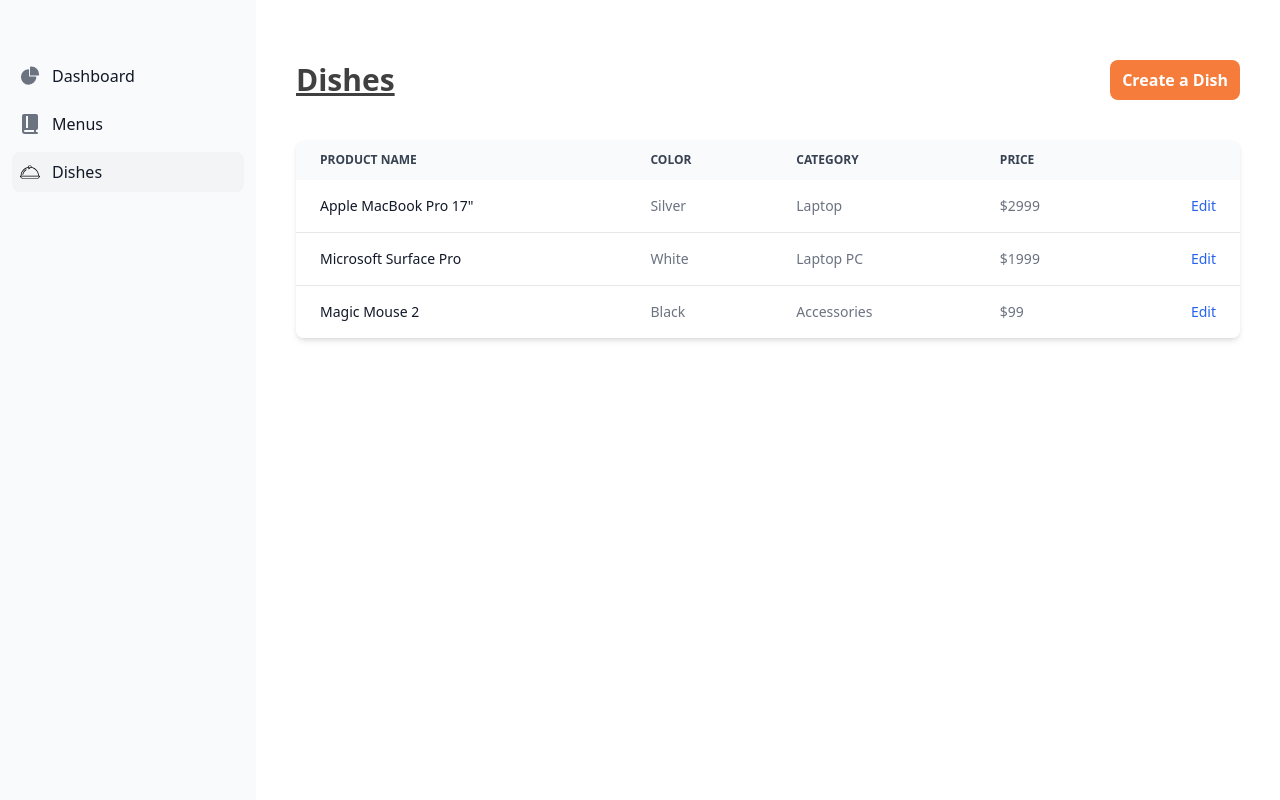
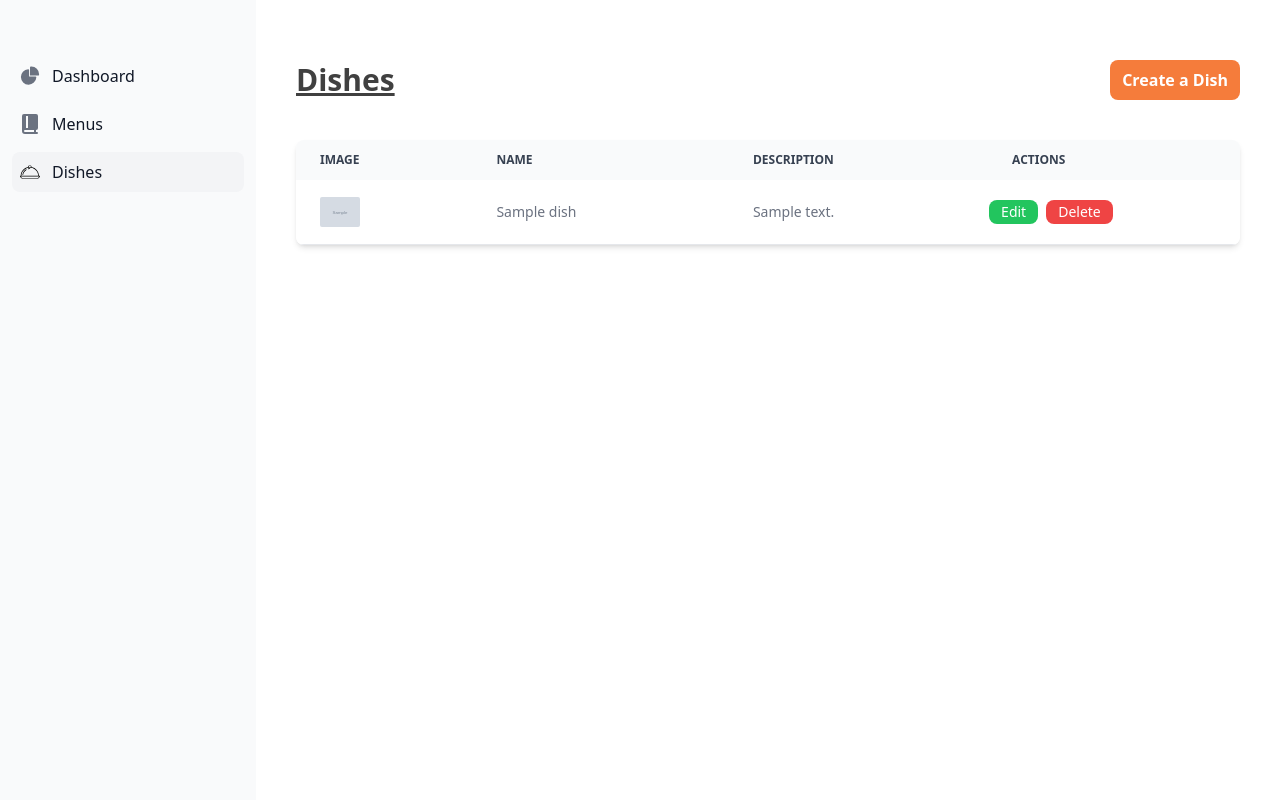
Before and after one commit to Taha-mlaiki/yc-cuisine, a PHP site: page /plat.php in a window 1280 px wide. Shown: the part 68-868 px from the top of the page. Run offline with PHP 8.4, Linux system fonts and the light colour scheme; the visitor is signed in with stand-in values (Sample User, id 1); tables that the repository leaves empty or names only in its code hold one stand-in row (values such as "Sample post"); grey boxes marked "Sample" are stand-in pictures; some libraries are stand-ins or nearby versions.

Commit message:
prepare the envirement for update dish

```diff
--- /dev/null
+++ b/actions/dish/create_update.php
@@ -0,0 +1,18 @@
+<?php
+include "./lib/validateInput.php";
+include "./inc/connectDB.php";
+if (isset($_POST["create"])) {
+    $name = validateInput($_POST["name"]);
+    $descritpion = validateInput($_POST["description"]);
+    $image = validateInput($_POST["image"]);
+    if (!$name || !$descritpion || !$image) {
+        exit();
+    }
+    $stm = $conn->prepare("INSERT INTO dish (name,description,image_url) VALUES (?,?,?)");
+    $stm->bind_param("sss", $name, $descritpion, $image);
+    $stm->execute();
+}
+
+if (isset($_POST["edit"])) {
+
+}
--- a/inc/navbar.php
+++ b/inc/navbar.php
@@ -1,5 +1,5 @@
 <?php
-include "./actions/singout.php" ;
+include "./actions/auth/singout.php" ;
 ?>
 <div>
     <nav class="bg-black/90 border-gray-200 dark:bg-gray-900">
--- a/index.php
+++ b/index.php
@@ -1,5 +1,5 @@
 <?php include "./inc/header.php" ?>
-<?php include "./actions/login.php" ?>
+<?php include "./actions/auth/login.php" ?>
 <?php include "./lib/middleware.php" ?>
 <main class=" flex items-center justify-center bg-black/90 text-white h-screen">
     <div class="max-w-xl w-full">
--- a/plat.php
+++ b/plat.php
@@ -1,4 +1,14 @@
+<?php
+include "./inc/connectDB.php";
+include "./actions/dish/create_update.php";
+$stm = $conn->prepare("SELECT * FROM dish");
+$stm->execute();
+$res = $stm->get_result();
+if ($res) {
+    $dishes = $res->fetch_all(MYSQLI_ASSOC);
+}
 
+?>
 <?php include "./inc/header.php" ?>
 <div class="min-h-screen flex flex-col">
     <div class="bg-black">
@@ -44,74 +54,45 @@
                     <thead class="text-xs text-gray-700 uppercase bg-gray-50 dark:bg-gray-700 dark:text-gray-400">
                         <tr>
                             <th scope="col" class="px-6 py-3">
-                                Product name
+                                Image
                             </th>
                             <th scope="col" class="px-6 py-3">
-                                Color
+                                Name
                             </th>
                             <th scope="col" class="px-6 py-3">
-                                Category
+                                Description
                             </th>
                             <th scope="col" class="px-6 py-3">
-                                Price
-                            </th>
-                            <th scope="col" class="px-6 py-3">
-                                <span class="sr-only">Edit</span>
+                                Actions
                             </th>
                         </tr>
                     </thead>
                     <tbody>
-                        <tr class="bg-white border-b dark:bg-gray-800 dark:border-gray-700 hover:bg-gray-50 dark:hover:bg-gray-600">
+                        <?php if (isset($dishes) && count($dishes) > 0):  ?>
+                            <?php foreach ($dishes as $dish) : ?>
+                                <tr class="bg-white items-center border-b dark:bg-gray-800 dark:border-gray-700 hover:bg-gray-50 dark:hover:bg-gray-600">
                                     <th scope="row" class="px-6 py-4 font-medium text-gray-900 whitespace-nowrap dark:text-white">
-                                Apple MacBook Pro 17"
+                                        <img src="<?= $dish["image_url"] ?>" class="w-10 rounded-sm" alt="">
                                     </th>
                                     <td class="px-6 py-4">
-                                Silver
+                                        <?= $dish["name"] ?>
                                     </td>
                                     <td class="px-6 py-4">
-                                Laptop
+                                        <?= $dish["description"] ?>
                                     </td>
-                            <td class="px-6 py-4">
-                                $2999
-                            </td>
-                            <td class="px-6 py-4 text-right">
-                                <a href="#" class="font-medium text-blue-600 dark:text-blue-500 hover:underline">Edit</a>
+                                    <td class=" py-5 flex items-center gap-x-2">
+                                        <button onclick='editDish(<?= json_encode($dish); ?>)' class="text-white bg-green-500 px-3 py-0.5 rounded-lg">Edit</button>
+                                        <button class="text-white bg-red-500 px-3 py-0.5 rounded-lg">Delete</button>
                                     </td>
                                 </tr>
-                        <tr class="bg-white border-b dark:bg-gray-800 dark:border-gray-700 hover:bg-gray-50 dark:hover:bg-gray-600">
-                            <th scope="row" class="px-6 py-4 font-medium text-gray-900 whitespace-nowrap dark:text-white">
-                                Microsoft Surface Pro
+                            <?php endforeach; ?>
+                        <?php else : ?>
+                            <tr>
+                                <th colspan="100%" class="text-center text-neutral-700 w-full py-4">
+                                    No dish available.
                                 </th>
-                            <td class="px-6 py-4">
-                                White
-                            </td>
-                            <td class="px-6 py-4">
-                                Laptop PC
-                            </td>
-                            <td class="px-6 py-4">
-                                $1999
-                            </td>
-                            <td class="px-6 py-4 text-right">
-                                <a href="#" class="font-medium text-blue-600 dark:text-blue-500 hover:underline">Edit</a>
-                            </td>
                             </tr>
-                        <tr class="bg-white dark:bg-gray-800 hover:bg-gray-50 dark:hover:bg-gray-600">
-                            <th scope="row" class="px-6 py-4 font-medium text-gray-900 whitespace-nowrap dark:text-white">
-                                Magic Mouse 2
-                            </th>
-                            <td class="px-6 py-4">
-                                Black
-                            </td>
-                            <td class="px-6 py-4">
-                                Accessories
-                            </td>
-                            <td class="px-6 py-4">
-                                $99
-                            </td>
-                            <td class="px-6 py-4 text-right">
-                                <a href="#" class="font-medium text-blue-600 dark:text-blue-500 hover:underline">Edit</a>
-                            </td>
-                        </tr>
+                        <?php endif ?>
                     </tbody>
                 </table>
             </div>
@@ -123,7 +104,7 @@
                 <div class="relative bg-white rounded-lg shadow dark:bg-gray-700">
                     <!-- Modal header -->
                     <div class="flex items-center justify-between p-4 md:p-5 border-b rounded-t dark:border-gray-600">
-                        <h3 class="text-lg font-semibold text-gray-900 dark:text-white">
+                        <h3 id="modal-title" class="text-lg font-semibold text-gray-900 dark:text-white">
                             Create New Dish
                         </h3>
                         <button type="button" id="close-modal" class="text-gray-400 bg-transparent hover:bg-gray-200 hover:text-gray-900 rounded-lg text-sm w-8 h-8 ms-auto inline-flex justify-center items-center dark:hover:bg-gray-600 dark:hover:text-white" data-modal-toggle="crud-modal">
@@ -134,28 +115,44 @@
                         </button>
                     </div>
                     <!-- Modal body -->
-                    <form class="p-4 md:p-5">
+                    <form class="p-4 md:p-5" id="dishForm" action="" method="post">
                         <div class="grid gap-4 mb-4 grid-cols-2">
                             <div class="col-span-2">
                                 <label for="name" class="block mb-2 text-sm font-medium text-gray-900 dark:text-white">Name</label>
-                                <input type="text" name="name" id="name" class="bg-gray-50 border border-gray-300 text-gray-900 text-sm rounded-lg focus:ring-primary-600 focus:border-primary-600 block w-full p-2.5 dark:bg-gray-600 dark:border-gray-500 dark:placeholder-gray-400 dark:text-white dark:focus:ring-primary-500 dark:focus:border-primary-500" placeholder="Type dish name">
+                                <input
+                                    type="text"
+                                    name="name"
+                                    id="name"
+                                    class="bg-gray-50 border border-gray-300 text-gray-900 text-sm rounded-lg focus:ring-primary-600 focus:border-primary-600 block w-full p-2.5 dark:bg-gray-600 dark:border-gray-500 dark:placeholder-gray-400 dark:text-white dark:focus:ring-primary-500 dark:focus:border-primary-500"
+                                    placeholder="Type dish name" />
+                                <span id="nameError" class="text-red-500 text-sm hidden">Name is required.</span>
                             </div>
                             <div class="col-span-2">
                                 <label for="image" class="block mb-2 text-sm font-medium text-gray-900 dark:text-white">Image</label>
-                                <input type="url" name="image" id="name" class="bg-gray-50 border border-gray-300 text-gray-900 text-sm rounded-lg focus:ring-primary-600 focus:border-primary-600 block w-full p-2.5 dark:bg-gray-600 dark:border-gray-500 dark:placeholder-gray-400 dark:text-white dark:focus:ring-primary-500 dark:focus:border-primary-500" placeholder="Type image url">
+                                <input
+                                    type="url"
+                                    name="image"
+                                    id="image"
+                                    class="bg-gray-50 border border-gray-300 text-gray-900 text-sm rounded-lg focus:ring-primary-600 focus:border-primary-600 block w-full p-2.5 dark:bg-gray-600 dark:border-gray-500 dark:placeholder-gray-400 dark:text-white dark:focus:ring-primary-500 dark:focus:border-primary-500"
+                                    placeholder="Type image URL" />
+                                <span id="imageError" class="text-red-500 text-sm hidden">Please enter a valid URL.</span>
                             </div>
-
                             <div class="col-span-2">
                                 <label for="description" class="block mb-2 text-sm font-medium text-gray-900 dark:text-white">Dish Description</label>
-                                <textarea id="description" rows="4" class="block p-2.5 w-full text-sm text-gray-900 bg-gray-50 rounded-lg border border-gray-300 focus:ring-blue-500 focus:border-blue-500 dark:bg-gray-600 dark:border-gray-500 dark:placeholder-gray-400 dark:text-white dark:focus:ring-blue-500 dark:focus:border-blue-500" placeholder="Write Dish description here"></textarea>
+                                <textarea
+                                    id="description"
+                                    name="description"
+                                    rows="4"
+                                    class="block p-2.5 w-full text-sm text-gray-900 bg-gray-50 rounded-lg border border-gray-300 focus:ring-blue-500 focus:border-blue-500 dark:bg-gray-600 dark:border-gray-500 dark:placeholder-gray-400 dark:text-white dark:focus:ring-blue-500 dark:focus:border-blue-500"
+                                    placeholder="Write Dish description here"></textarea>
+                                <span id="descriptionError" class="text-red-500 text-sm hidden">Description is required.</span>
                             </div>
                         </div>
-                        <button type="submit" class="text-white flex items-center gap-x-1 font-semibold bg-primary hover:bg-primary/90 px-3 py-2 rounded-lg ms-auto">
-                            <svg class="w-7 h-7" fill="currentColor" viewBox="0 0 20 20" xmlns="http://www.w3.org/2000/svg">
-                                <path fill-rule="evenodd" d="M10 5a1 1 0 011 1v3h3a1 1 0 110 2h-3v3a1 1 0 11-2 0v-3H6a1 1 0 110-2h3V6a1 1 0 011-1z" clip-rule="evenodd"></path>
-                            </svg>
-                            Create
-                        </button>
+                        <input
+                            id="modal-btn"
+                            type="submit"
+                            name="create"
+                            class="text-white flex items-center gap-x-1 font-semibold bg-primary hover:bg-primary/90 px-3 py-2 rounded-lg ms-auto"/>
                     </form>
                 </div>
             </div>
@@ -164,13 +161,82 @@
 </div>
 
 <script>
+    const modal =  document.getElementById("modal")
+    const modalTitle = document.getElementById("modal-title");
+    const modalBtn = document.getElementById("modal-btn");
+    let name = document.getElementById("name")
+    let image = document.getElementById("image")
+    let description = document.getElementById("description")
+
+
     document.getElementById("btn-modal").addEventListener("click", () => {
-        document.getElementById("modal").classList.remove("hidden");
+        modal.classList.remove("hidden");
+        modalTitle.textContent = "Create New Dish"
+        modalBtn.name = "create";
     })
 
+
+    const editDish = (data)=>{
+        modal.classList.remove("hidden");
+        modalTitle.textContent = "Update Dish"
+        modalBtn.name = "edit";
+        console.log(data)
+        name.value = data.name
+        description.value = data.description
+        image.value = data.image_url
+    }
+
     document.getElementById("close-modal").addEventListener("click", () => {
-        document.getElementById("modal").classList.add("hidden");
+        modal.classList.add("hidden");
+        name.value = "";
+        image.value = "";
+        description.value = "";
     })
+
+
+    document.getElementById("dishForm").addEventListener("submit", function(e) {
+        let isValid = true;
+
+        // Get form fields
+         name = name.value.trim();
+         image = image.value.trim();
+         description = description.value.trim();
+
+        // Get error spans
+        const nameError = document.getElementById("nameError");
+        const imageError = document.getElementById("imageError");
+        const descriptionError = document.getElementById("descriptionError");
+
+        // Reset errors
+        nameError.classList.add("hidden");
+        imageError.classList.add("hidden");
+        descriptionError.classList.add("hidden");
+
+        // Validate Name
+        if (!name) {
+            nameError.classList.remove("hidden");
+            isValid = false;
+        }
+
+        // Validate Image URL
+        const urlPattern = /^(https?:\/\/)?([\w\-]+(\.[\w\-]+)+)(\/[\w\-]*)*\/?$/;
+        if (!image || !urlPattern.test(image)) {
+            imageError.classList.remove("hidden");
+            isValid = false;
+        }
+
+        // Validate Description
+        if (!description) {
+            descriptionError.classList.remove("hidden");
+            isValid = false;
+        }
+
+        // Prevent submission if invalid
+        if (!isValid) {
+            e.preventDefault();
+        }
+    });
+
 </script>
 
 
--- a/signup.php
+++ b/signup.php
@@ -1,6 +1,6 @@
 <?php include "./inc/header.php" ?>
 <?php include "./inc/connectDB.php" ?>
-<?php include "./actions/signup.php" ?>
+<?php include "./actions/auth/signup.php" ?>
 <?php include "./lib/middleware.php" ?>
 <main class=" flex items-center relative justify-center h-screen bg-black/90 text-white">
     <?= isset($toast) ? $toast : $toast ?>
```
Also changed, not shown: actions/auth/login.php (renamed from actions/login.php), actions/auth/signup.php (renamed from actions/signup.php), actions/auth/singout.php (renamed from actions/singout.php). Lines whose indentation alone changed are shown as unchanged.
